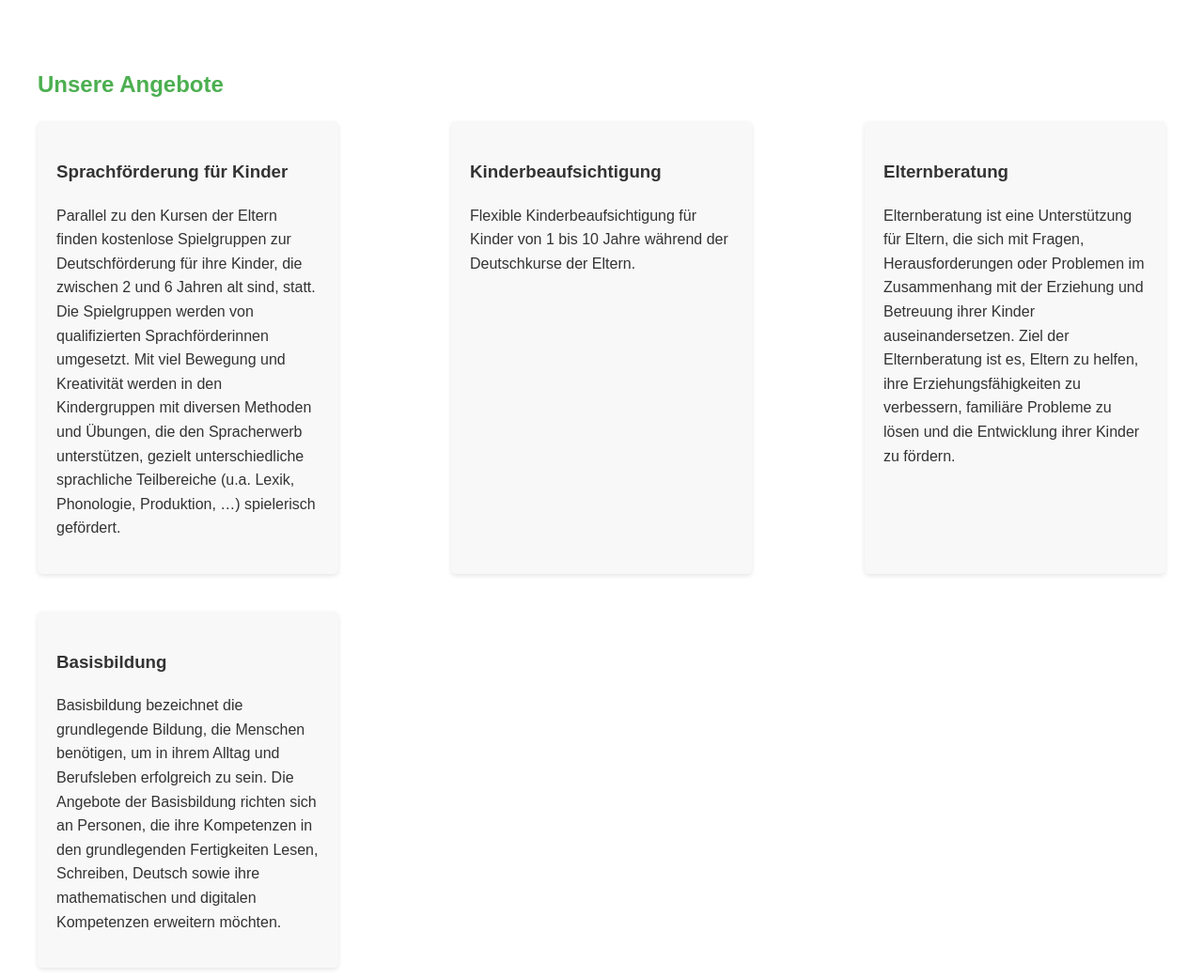
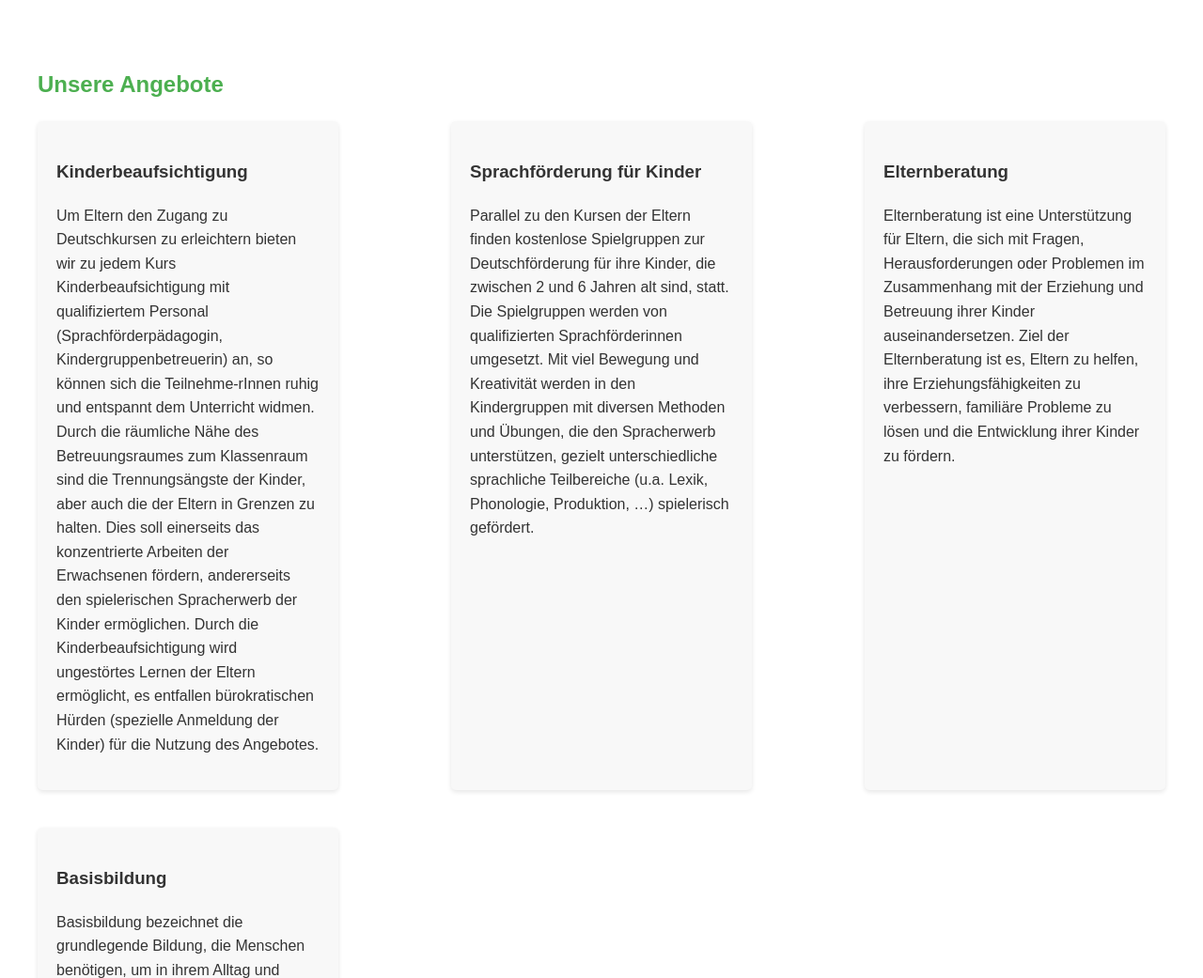
Before and after one commit to verein-aufwind/website, a plain HTML site: page index.html in a window 1280 px wide. Shown: the part 1160-2201 px from the top of the page at 94% size. Drawn offline with Linux system fonts and the light colour scheme.

Commit message:
Update index.html

```diff
--- a/index.html
+++ b/index.html
@@ -201,13 +201,13 @@
         <div class="container">
             <h2 class="fade-in-up">Unsere Angebote</h2>
             <div class="offerings">
-                <div class="offering-box fade-in-up">
+                 <div class="offering-box fade-in-up">
+                    <h3>Kinderbeaufsichtigung</h3>
+                    <p>Um Eltern den Zugang zu Deutschkursen zu erleichtern bieten wir zu jedem Kurs Kinderbeaufsichtigung mit qualifiziertem Personal (Sprachförderpädagogin, Kindergruppenbetreuerin) an, so können sich die Teilnehme-rInnen ruhig und entspannt dem Unterricht widmen. Durch die räumliche Nähe des Betreuungsraumes zum Klassenraum sind die Trennungsängste der Kinder, aber auch die der Eltern in Grenzen zu halten. Dies soll einerseits das konzentrierte Arbeiten der Erwachsenen fördern, andererseits den spielerischen Spracherwerb der Kinder ermöglichen. Durch die Kinderbeaufsichtigung wird ungestörtes Lernen der Eltern ermöglicht, es entfallen bürokratischen Hürden (spezielle Anmeldung der Kinder) für die Nutzung des Angebotes.</p>
+                </div>
+                 <div class="offering-box fade-in-up">
                     <h3>Sprachförderung für Kinder</h3>
                     <p>Parallel zu den Kursen der Eltern finden kostenlose Spielgruppen zur Deutschförderung für ihre Kinder, die zwischen 2 und 6 Jahren alt sind, statt. Die Spielgruppen werden von qualifizierten Sprachförderinnen umgesetzt. Mit viel Bewegung und Kreativität werden in den Kindergruppen mit diversen Methoden und Übungen, die den Spracherwerb unterstützen, gezielt unterschiedliche sprachliche Teilbereiche (u.a. Lexik, Phonologie, Produktion, …) spielerisch gefördert. </p>
-                </div>
-                <div class="offering-box fade-in-up">
-                    <h3>Kinderbeaufsichtigung</h3>
-                    <p>Flexible Kinderbeaufsichtigung für Kinder von 1 bis 10 Jahre während der Deutschkurse der Eltern.</p>
                 </div>
                 <div class="offering-box fade-in-up">
                     <h3>Elternberatung</h3>
```
